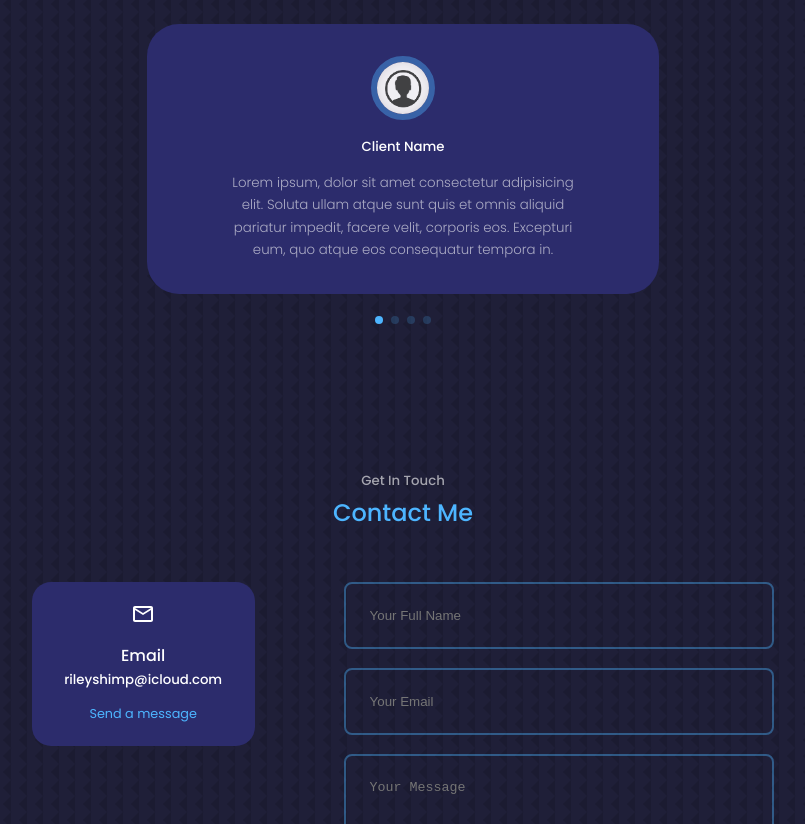
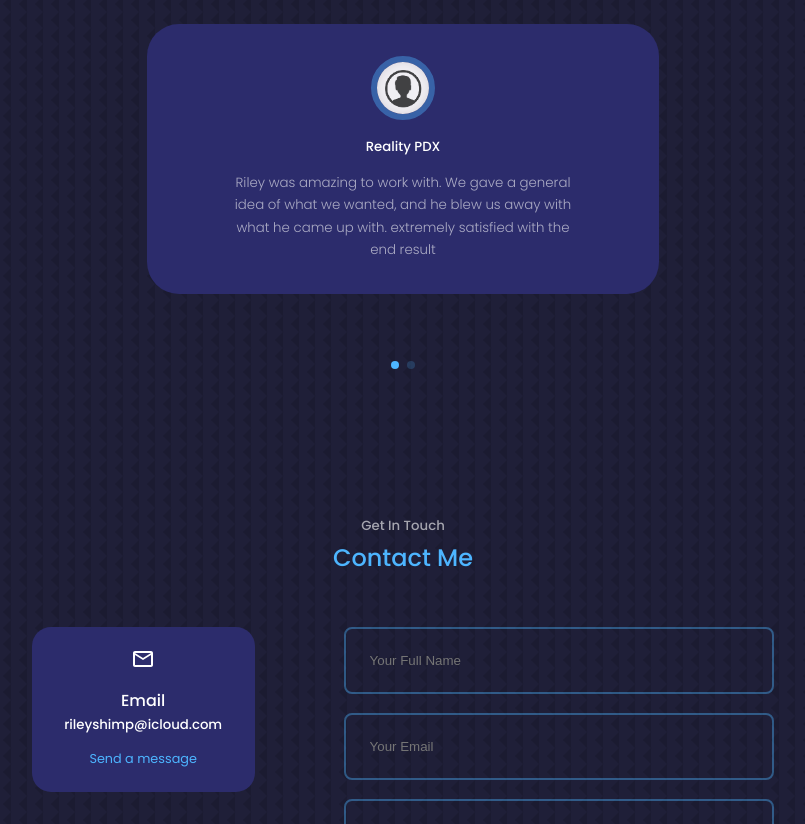
Before and after one commit to RileyShimp/portfolio-website, a React (Create React App) app: page / in a window 1280 px wide. Shown: the part 4180-5004 px from the top of the page, without its empty margins (237-1042 px from the left). Built offline with nearby package versions, Linux system fonts and the light colour scheme.

Commit message:
Add client testimonials

```diff
--- a/src/components/testimonials/Testimonials.jsx
+++ b/src/components/testimonials/Testimonials.jsx
@@ -13,28 +13,16 @@ import 'swiper/css/pagination'
 const data = [
   {
     avatar: AVTR1,
-    name: 'Client Name',
+    name: 'Reality PDX',
     review:
-      'Lorem ipsum, dolor sit amet consectetur adipisicing elit. Soluta ullam atque sunt quis et omnis aliquid pariatur impedit, facere velit, corporis eos. Excepturi eum, quo atque eos consequatur tempora in.',
+      'Riley was amazing to work with. We gave a general idea of what we wanted, and he blew us away with what he came up with. extremely satisfied with the end result',
   },
   {
     avatar: AVTR1,
-    name: 'Client Name',
+    name: 'Worldwide Bulliez llc',
     review:
-      'Lorem ipsum, dolor sit amet consectetur adipisicing elit. Soluta ullam atque sunt quis et omnis aliquid pariatur impedit, facere velit, corporis eos. Excepturi eum, quo atque eos consequatur tempora in.',
-  },
-  {
-    avatar: AVTR1,
-    name: 'Client Name',
-    review:
-      'Lorem ipsum, dolor sit amet consectetur adipisicing elit. Soluta ullam atque sunt quis et omnis aliquid pariatur impedit, facere velit, corporis eos. Excepturi eum, quo atque eos consequatur tempora in.',
-  },
-  {
-    avatar: AVTR1,
-    name: 'Client Name',
-    review:
-      'Lorem ipsum, dolor sit amet consectetur adipisicing elit. Soluta ullam atque sunt quis et omnis aliquid pariatur impedit, facere velit, corporis eos. Excepturi eum, quo atque eos consequatur tempora in.',
-  },
+      "We weren't sure what we wanted, we just knew we needed a modern website to attract more clients. Riley made the process fun. He showed us plenty of examples and let us choose what functionalities we wanted. He quickly delivered a minimal modern site with everything we wanted and more.",
+  }
 ]
 
 const Testimonials = () => {
```
